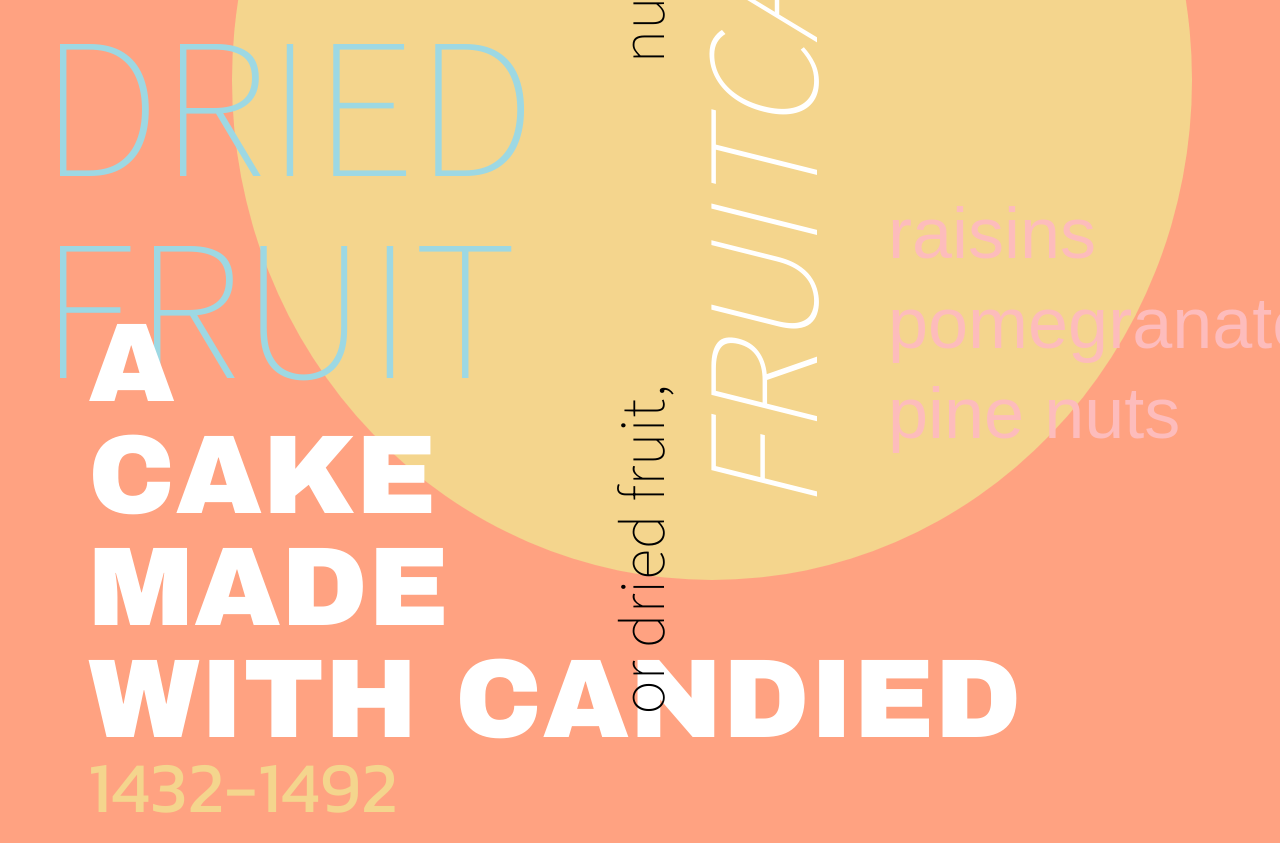
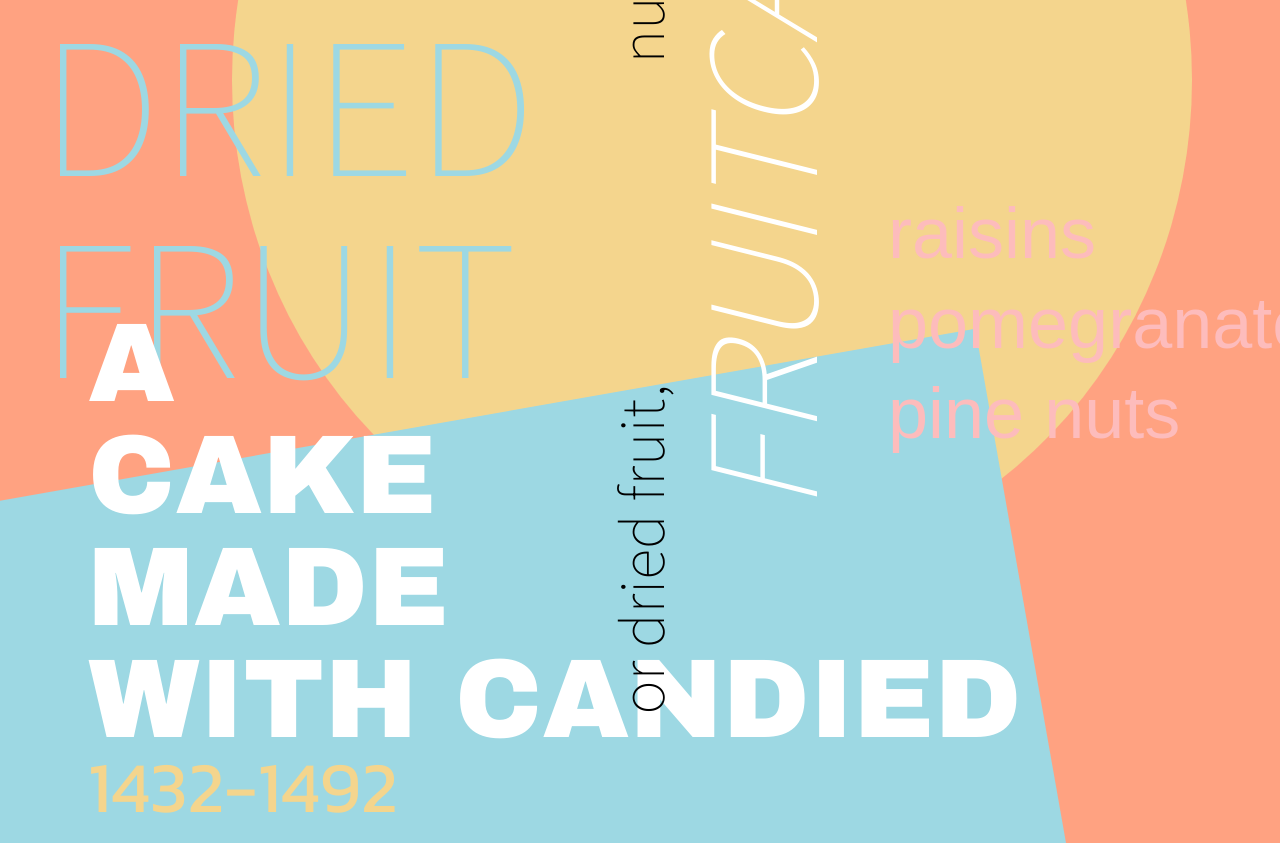
Before and after one commit to janellealgarra/design-reference, a plain HTML site: page index.html in a window 1280 px wide. Shown: the top 843 px of the page. Drawn offline with Linux system fonts and the light colour scheme.

Commit message:
completed assignment

```diff
--- a/style.css
+++ b/style.css
@@ -3,6 +3,11 @@ body, html {
   margin: 0px;
   background-color: #FFA281;
   font-family: sans-serif;
+}
+
+body {
+  height: 100vh;
+  overflow: hidden;
 }
 
 .mainContainer {
@@ -35,7 +40,24 @@ get it to work
   transform: rotate(-10deg);
 } */
 
+.driedFruit, .cake, .fruit, .numbers, .raisins, .pomegranate, .pine, .nutsTwo {
+   /* Placing all the content boxes above the square–
+   this requires us to set a position property. */
+   position: relative;
+   z-index: +99 !important;
+ }
 
+ .square {
+   display: flex;
+   height: 80vmin;
+   width: 150vmin;
+   background-color: #9DD8E3;
+   margin-left: -20vmin;
+   margin-top: -19vmin;
+   transform: rotate(-10deg); */
+   /* Moving the square to the bottom */
+   top: 80vmin;
+ }
 
 /* -------- WORDS ----------*/
 
```
Also changed, not shown: index.html (+4 -3 lines).
